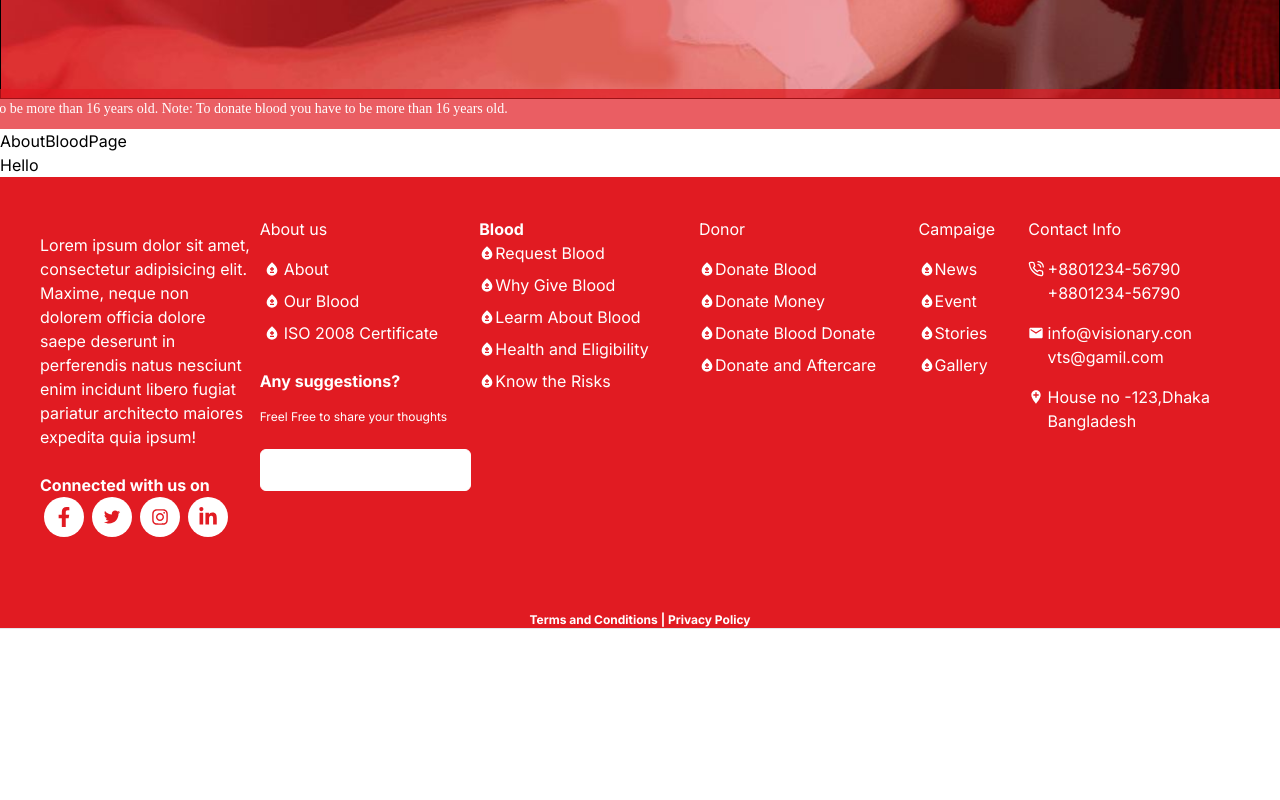
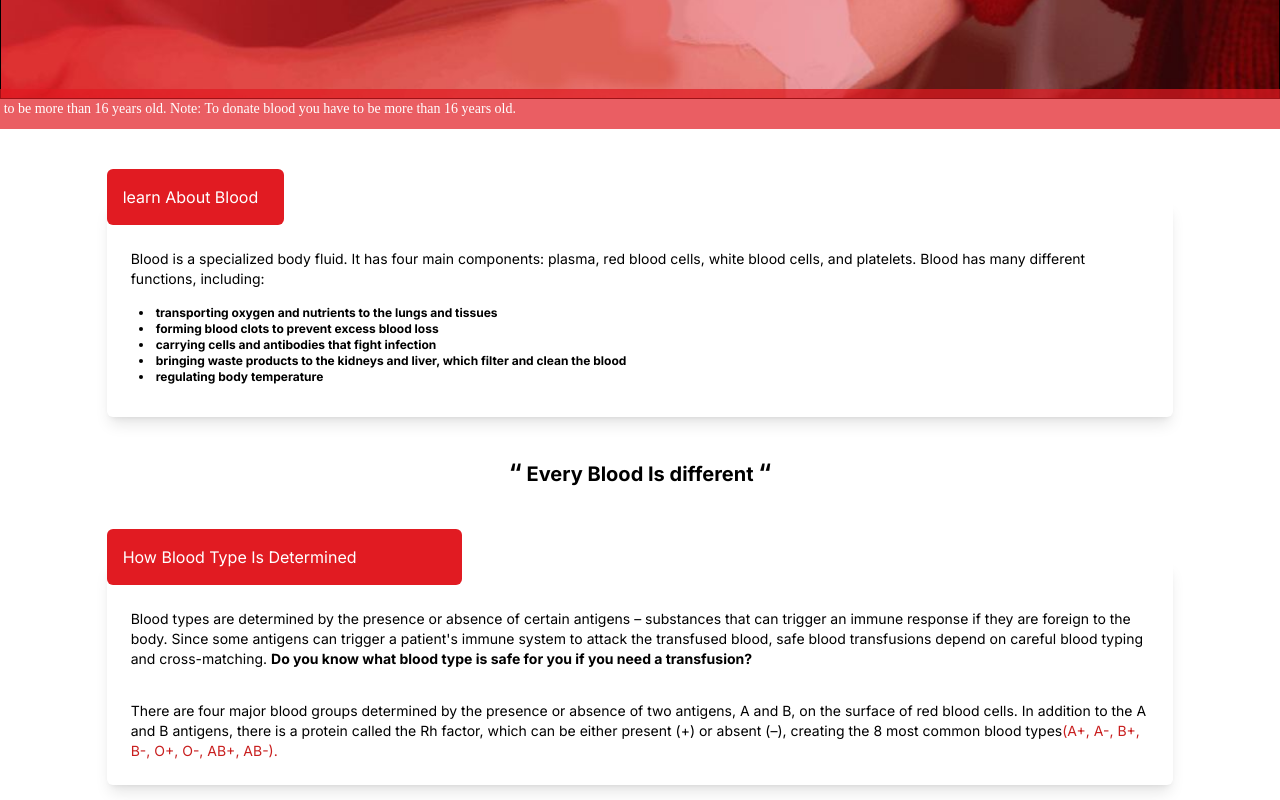
Before and after one commit to salauddin-ayub/Blood_Donation, a React (Create React App) app: page /about-blood in a window 1280 px wide. Shown: the part 560-1360 px from the top of the page. Before the commit the page ends 1189 px from the top, so only its background shows below. Built offline with nearby package versions, Linux system fonts and the light colour scheme; the HTML template or start-up script is replaced by a standard one.

Commit message:
about blood page

```diff
--- a/src/pages/AboutUs/Our Team/OurTeamSections.js
+++ b/src/pages/AboutUs/Our Team/OurTeamSections.js
@@ -89,12 +89,12 @@ function OurTeamSections() {
           </div>
         </div>
 
-        <div>
+        <div className="relative">
           <p className="p-2 md:w-1/6 w-full bg-red-700 rounded-md font-bold text-white  mt-10">
             Executive Committee
           </p>
           <div className="grid md:grid-cols-4 grid-cols-1 mt-4 gap-4 ">
-            <div className="rounded-md shadow-2xl">
+            <div className="rounded-md shadow-2xl md:h-80">
               <img
                 className="rounded-md p-2 mt-2 w-full"
                 src={locations1}
@@ -105,7 +105,7 @@ function OurTeamSections() {
               <p className="text-red-700 p-2 -mt-1">Chief Executive Officer</p>
             </div>
 
-            <div className="rounded-md md:mt-20 shadow-2xl">
+            <div className="rounded-md md:mt-20 shadow-2xl md:h-80">
               <img
                 className="rounded-md p-2 mt-2 w-full"
                 src={locations1}
@@ -116,7 +116,7 @@ function OurTeamSections() {
               <p className="text-red-700 p-2 -mt-1">Chief Executive Officer</p>
             </div>
 
-            <div className="rounded-md shadow-2xl ">
+            <div className="rounded-md shadow-2xl md:h-80">
               <img
                 className="rounded-md p-2 mt-2 w-full"
                 src={locations1}
@@ -127,7 +127,7 @@ function OurTeamSections() {
               <p className="text-red-700 p-2 -mt-1">Chief Executive Officer</p>
             </div>
 
-            <div className="rounded-md md:mt-20 shadow-2xl">
+            <div className="rounded-md md:mt-20 shadow-2xl md:h-80">
               <img
                 className="rounded-md p-2 mt-2 w-full"
                 src={locations1}
@@ -140,9 +140,12 @@ function OurTeamSections() {
           </div>
         </div>
 
+
+
+
         <div className="mt-8">
-          <div className="grid md:grid-cols-4 grid-cols-1 mt-4 gap-4 ">
-            <div className="rounded-md shadow-2xl">
+          <div className="grid md:grid-cols-4 grid-cols-1 mt-4 gap-4 md:h-80">
+            <div className="rounded-md shadow-2xl md:h-80">
               <img
                 className="rounded-md p-2 mt-2 w-full"
                 src={locations1}
@@ -153,7 +156,7 @@ function OurTeamSections() {
               <p className="text-red-700 p-2 -mt-1">Chief Executive Officer</p>
             </div>
 
-            <div className="rounded-md md:mt-20 shadow-2xl">
+            <div className="rounded-md md:mt-20 shadow-2xl md:h-80">
               <img
                 className="rounded-md p-2 mt-2 w-full"
                 src={locations1}
@@ -164,7 +167,7 @@ function OurTeamSections() {
               <p className="text-red-700 p-2 -mt-1">Chief Executive Officer</p>
             </div>
 
-            <div className="rounded-md shadow-2xl ">
+            <div className="rounded-md shadow-2xl md:h-80">
               <img
                 className="rounded-md p-2 mt-2 w-full"
                 src={locations1}
@@ -175,7 +178,7 @@ function OurTeamSections() {
               <p className="text-red-700 p-2 -mt-1">Chief Executive Officer</p>
             </div>
 
-            <div className="rounded-md md:mt-20 shadow-2xl">
+            <div className="rounded-md md:mt-20 shadow-2xl md:h-80">
               <img
                 className="rounded-md p-2 mt-2 w-full"
                 src={locations1}
@@ -195,7 +198,7 @@ function OurTeamSections() {
             Volunteer
           </p>
           <div className="grid md:grid-cols-4 grid-cols-1 mt-4 gap-4 ">
-            <div className="rounded-md shadow-2xl">
+            <div className="rounded-md shadow-2xl md:h-80">
               <img
                 className="rounded-md p-2 mt-2 w-full"
                 src={locations1}
@@ -206,7 +209,7 @@ function OurTeamSections() {
               <p className="text-red-700 p-2 -mt-1">Chief Executive Officer</p>
             </div>
 
-            <div className="rounded-md md:mt-20 shadow-2xl">
+            <div className="rounded-md md:mt-20 shadow-2xl md:h-80">
               <img
                 className="rounded-md p-2 mt-2 w-full"
                 src={locations1}
@@ -217,7 +220,7 @@ function OurTeamSections() {
               <p className="text-red-700 p-2 -mt-1">Chief Executive Officer</p>
             </div>
 
-            <div className="rounded-md shadow-2xl ">
+            <div className="rounded-md shadow-2xl md:h-80">
               <img
                 className="rounded-md p-2 mt-2 w-full"
                 src={locations1}
@@ -228,7 +231,7 @@ function OurTeamSections() {
               <p className="text-red-700 p-2 -mt-1">Chief Executive Officer</p>
             </div>
 
-            <div className="rounded-md md:mt-20 shadow-2xl">
+            <div className="rounded-md md:mt-20 shadow-2xl md:h-80">
               <img
                 className="rounded-md p-2 mt-2 w-full"
                 src={locations1}
@@ -243,7 +246,7 @@ function OurTeamSections() {
 
         <div>
           <div className="grid md:grid-cols-4 grid-cols-1 mt-4 gap-4 ">
-            <div className="rounded-md shadow-2xl">
+            <div className="rounded-md shadow-2xl md:h-80">
               <img
                 className="rounded-md p-2 mt-2 w-full"
                 src={locations1}
@@ -254,7 +257,7 @@ function OurTeamSections() {
               <p className="text-red-700 p-2 -mt-1">Chief Executive Officer</p>
             </div>
 
-            <div className="rounded-md md:mt-20 shadow-2xl">
+            <div className="rounded-md md:mt-20 shadow-2xl md:h-80">
               <img
                 className="rounded-md p-2 mt-2 w-full"
                 src={locations1}
@@ -265,7 +268,7 @@ function OurTeamSections() {
               <p className="text-red-700 p-2 -mt-1">Chief Executive Officer</p>
             </div>
 
-            <div className="rounded-md shadow-2xl ">
+            <div className="rounded-md shadow-2xl md:h-80">
               <img
                 className="rounded-md p-2 mt-2 w-full"
                 src={locations1}
@@ -276,7 +279,7 @@ function OurTeamSections() {
               <p className="text-red-700 p-2 -mt-1">Chief Executive Officer</p>
             </div>
 
-            <div className="rounded-md md:mt-20 shadow-2xl">
+            <div className="rounded-md md:mt-20 shadow-2xl md:h-80">
               <img
                 className="rounded-md p-2 mt-2 w-full"
                 src={locations1}
--- a/src/pages/Blood/AboutBloodPage.jsx
+++ b/src/pages/Blood/AboutBloodPage.jsx
@@ -4,8 +4,78 @@ export default function AboutBloodPage() {
   return (
     <div>
       {" "}
-      <div className="">AboutBloodPage</div>
-      <div>Hello</div>
+      <div className="ml-auto mr-auto">
+        <div className="mt-10 mb-4 md:w-10/12 ml-auto mr-auto md:p-0 p-2">
+          <div className="text-white bg-brandPrimary rounded-md md:w-1/6 w-full  p-4 ">
+            <p>learn About Blood</p>
+          </div>
+          <div
+            className=" rounded-md -mt-6 z-30 shadow-lg ml-auto mr-auto p-4"
+            // style={{ boxShadow: "rgba(2, 0, 0.77, 0.35) 0px 5px 15px" }}
+          >
+            <br></br>
+            <p className="p-2 text-sm">
+              Blood is a specialized body fluid. It has four main components:
+              plasma, red blood cells, white blood cells, and platelets. Blood
+              has many different functions, including:
+            </p>
+            <div className="font-bold p-4 text-xs -mt-2">
+              <li>
+                transporting oxygen and nutrients to the lungs and tissues
+              </li>
+              <li>forming blood clots to prevent excess blood loss</li>
+              <li>carrying cells and antibodies that fight infection</li>
+              <li>
+                bringing waste products to the kidneys and liver, which filter
+                and clean the blood
+              </li>
+
+              <li>regulating body temperature</li>
+            </div>
+          </div>
+        </div>
+
+        <div className="md:p-0 p-2">
+          <p className="text-center font-bold text-xl mt-10">
+            <span className="text-bold text-2xl">“</span> Every Blood Is
+            different <span className="text-bold text-2xl">“</span>{" "}
+          </p>
+        </div>
+
+        <div className="mt-10 mb-4 md:w-10/12 ml-auto mr-auto md:p-0 p-2">
+          <div className="text-white bg-brandPrimary rounded-md md:w-2/6 w-full  p-4 ">
+            <p>How Blood Type Is Determined</p>
+          </div>
+          <div
+            className=" rounded-md -mt-6 z-30 shadow-lg ml-auto mr-auto p-4"
+            // style={{ boxShadow: "rgba(2, 0, 0.77, 0.35) 0px 5px 15px" }}
+          >
+            <br></br>
+            <p className="p-2 text-sm">
+              Blood types are determined by the presence or absence of certain
+              antigens – substances that can trigger an immune response if they
+              are foreign to the body. Since some antigens can trigger a
+              patient's immune system to attack the transfused blood, safe blood
+              transfusions depend on careful blood typing and cross-matching.{" "}
+              <span className="font-bold">
+                {" "}
+                Do you know what blood type is safe for you if you need a
+                transfusion?
+              </span>
+            </p>
+            <p className="p-2 text-sm mt-4">
+              There are four major blood groups determined by the presence or
+              absence of two antigens, A and B, on the surface of red blood
+              cells. In addition to the A and B antigens, there is a protein
+              called the Rh factor, which can be either present (+) or absent
+              (–), creating the 8 most common blood types
+              <span className="text-red-700">
+                (A+, A-, B+, B-, O+, O-, AB+, AB-).
+              </span>
+            </p>
+          </div>
+        </div>
+      </div>
     </div>
   );
 }
```
